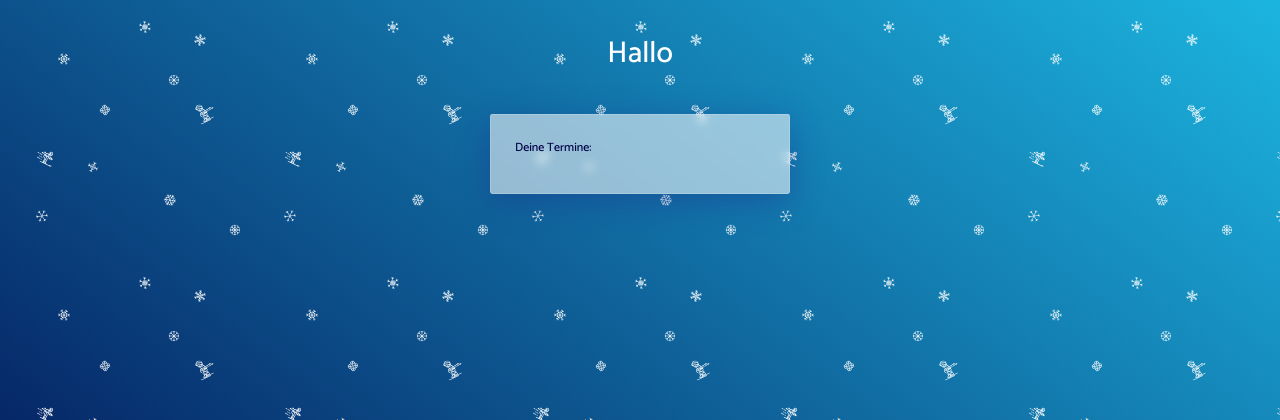
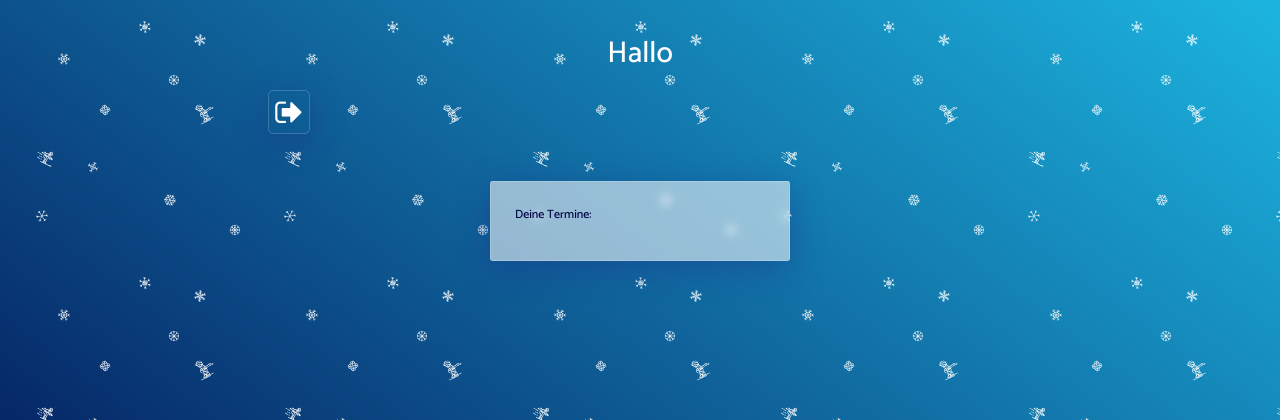
Before and after one commit to Team-Skischule/Homepage, a PHP site: page /skilehrer-termine-uebersicht.php in a window 1280 px wide. Shown: the top 420 px of the page. Run offline with PHP 8.4, Linux system fonts and the light colour scheme; the visitor is signed in with stand-in values (Sample User, id 1); data that the repository does not hold is empty.

Commit message:
logout button skilehrer uebersicht

```diff
--- a/skilehrer-termine-uebersicht.php
+++ b/skilehrer-termine-uebersicht.php
@@ -31,6 +31,13 @@ $session_value=(isset($_SESSION["id"]))?$_SESSION["id"]:'';
                 <div class="col-sm-12">
                     <h1>Hallo </h1>
                     <h2 id="nameElement"></h2>
+                </div>
+                <div class="col-sm-3">
+                    <div class="btn btn-logout btn-logout-skilehrer">
+                        <a class="nav-link" href="/Homepage/logout.php">
+                            <i class="fa fa-sign-out" aria-hidden="true"></i>
+                        </a>
+                    </div>
                 </div>
             </div>
             <div class="row ">
```
